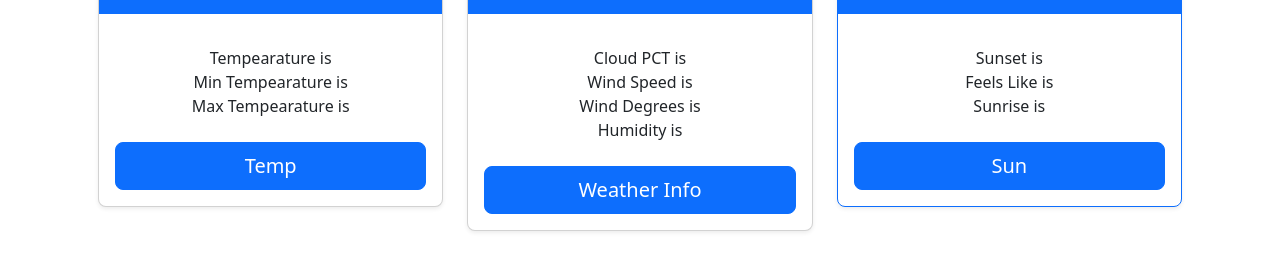
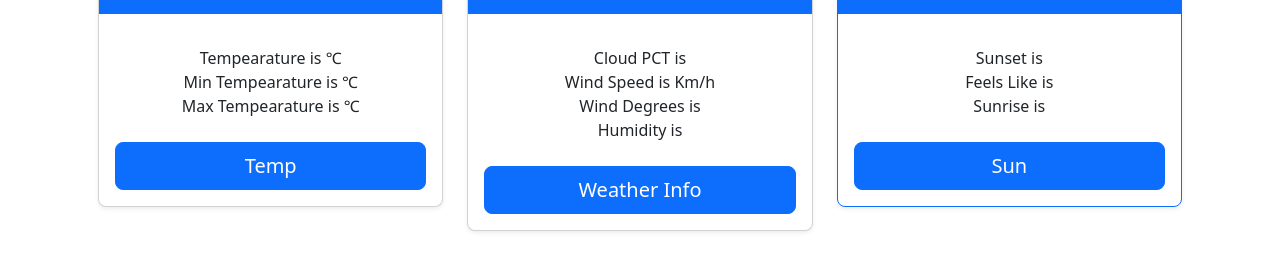
Before and after one commit to harshit-paneri/Weather-App, a plain HTML site: page index.html in a window 1280 px wide. Shown: the part 359-630 px from the top of the page. Drawn offline with nearby package versions, Linux system fonts and the light colour scheme; no server answers.

Commit message:
dgree value

```diff
--- a/index.html
+++ b/index.html
@@ -35,9 +35,9 @@
 
                             </h1>
                             <ul class="list-unstyled mt-3 mb-4">
-                                <li>Tempearature is <span id="temp"></span></li>
-                                <li>Min Tempearature is <span id="min_temp"></span></li>
-                                <li>Max Tempearature is <span id="max_temp"></span></li>
+                                <li>Tempearature is <span id="temp"></span> ℃</li>
+                                <li>Min Tempearature is <span id="min_temp"></span> ℃</li>
+                                <li>Max Tempearature is <span id="max_temp"></span> ℃</li>
 
                             </ul>
                             <button type="button" class="w-100 btn btn-lg btn-primary">Temp</button>
@@ -54,7 +54,7 @@
                             </h1>
                             <ul class="list-unstyled mt-3 mb-4">
                                 <li>Cloud PCT is <span id="cloud_pct"></span></li>
-                                <li>Wind Speed is <span id="wind_speed"></span></li>
+                                <li>Wind Speed is <span id="wind_speed"></span> Km/h</li>
                                 <li>Wind Degrees is <span id="wind_degrees"></span></li>
                                 <li>Humidity is <span id="humidity"></span></li>
 
```
Also changed, not shown: test.txt (deleted).
